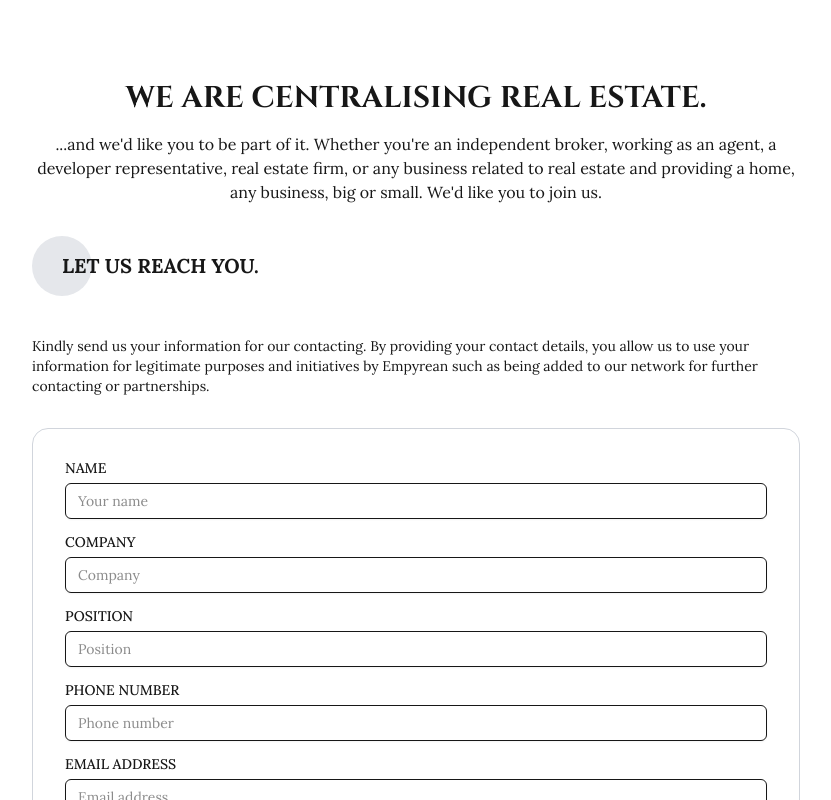
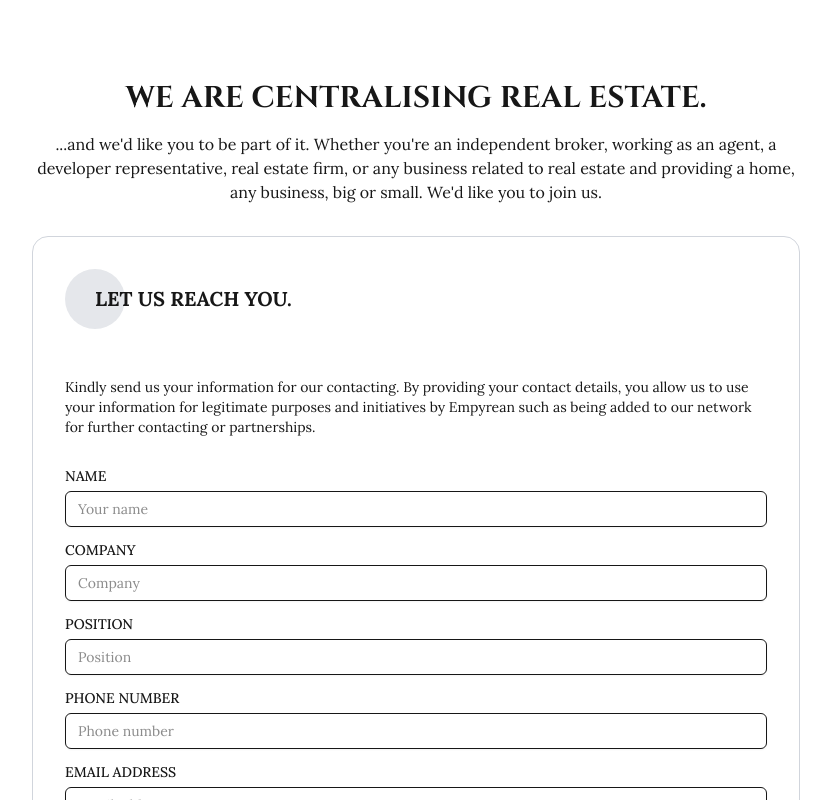
Before and after one commit to Empyrean25/empyrean, a Next.js app: page /learn-more in a window 1280 px wide. Shown: the top 800 px of the page, without its empty margins (224-1055 px from the left). Built offline with nearby package versions, Linux system fonts and the light colour scheme.

Commit message:
Update page.tsx

```diff
--- a/src/app/learn-more/page.tsx
+++ b/src/app/learn-more/page.tsx
@@ -71,8 +71,12 @@ export default function LearnMore() {
           real estate firm, or any business related to real estate and providing
           a home, any business, big or small. We&apos;d like you to join us.
         </p>
-    <div className="w-full max-w-3xl">
-  <div className="flex items-center gap-4 mb-4">
+
+        {/* Enclosed Box: Circle + Text + Paragraph + Form */}
+        <div className="border border-gray-300 rounded-2xl p-8 max-w-3xl w-full bg-white flex flex-col gap-4">
+
+          {/* Circle + LET US REACH YOU */}
+          <div className="flex items-center gap-4">
             <div className="relative min-w-[60px] h-[60px]">
               <div className="bg-gray-200 rounded-full w-full h-full"></div>
               <div className="absolute top-1/2 left-1/2 -translate-y-1/2 translate-x-0 text-xl font-bold uppercase whitespace-nowrap">
@@ -80,18 +84,23 @@ export default function LearnMore() {
               </div>
             </div>
           </div>
-  <br />
-  <div className="text-sm text-left mb-8">
+
+          {/* Spacer (1 line only) */}
+          <div className="h-4" />
+
+          {/* Kindly Paragraph */}
+          <div className="text-sm text-left">
             Kindly send us your information for our contacting. By providing
             your contact details, you allow us to use your information for
             legitimate purposes and initiatives by Empyrean such as being added
             to our network for further contacting or partnerships.
           </div>
-</div>
+
+          {/* Form */}
           <Form {...form}>
             <form
               onSubmit={form.handleSubmit(onSubmit)}
-            className="border border-gray-300 rounded-2xl p-8 max-w-3xl w-full bg-white flex flex-col gap-4"
+              className="flex flex-col gap-4 mt-4"
             >
               <FormField
                 control={form.control}
@@ -193,6 +202,7 @@ export default function LearnMore() {
               </Button>
             </form>
           </Form>
+        </div>
       </main>
       <Footer />
     </>
```
Lines whose indentation alone changed are shown as unchanged.
